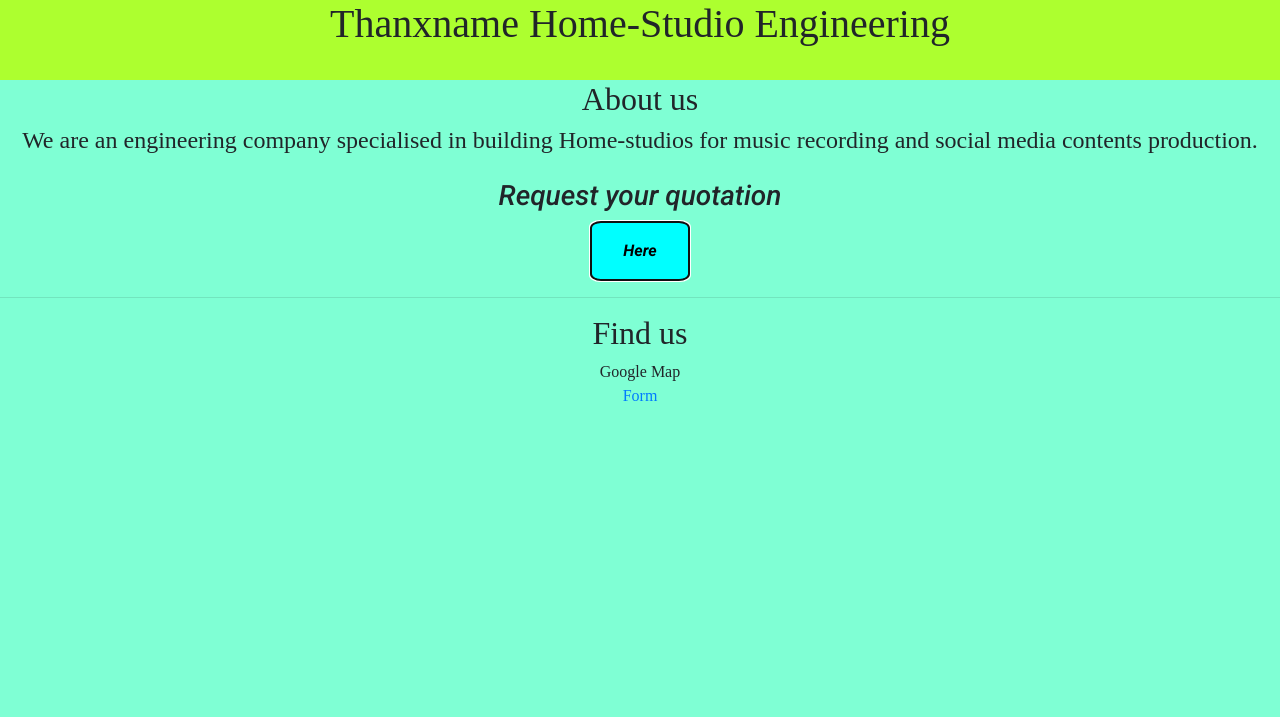
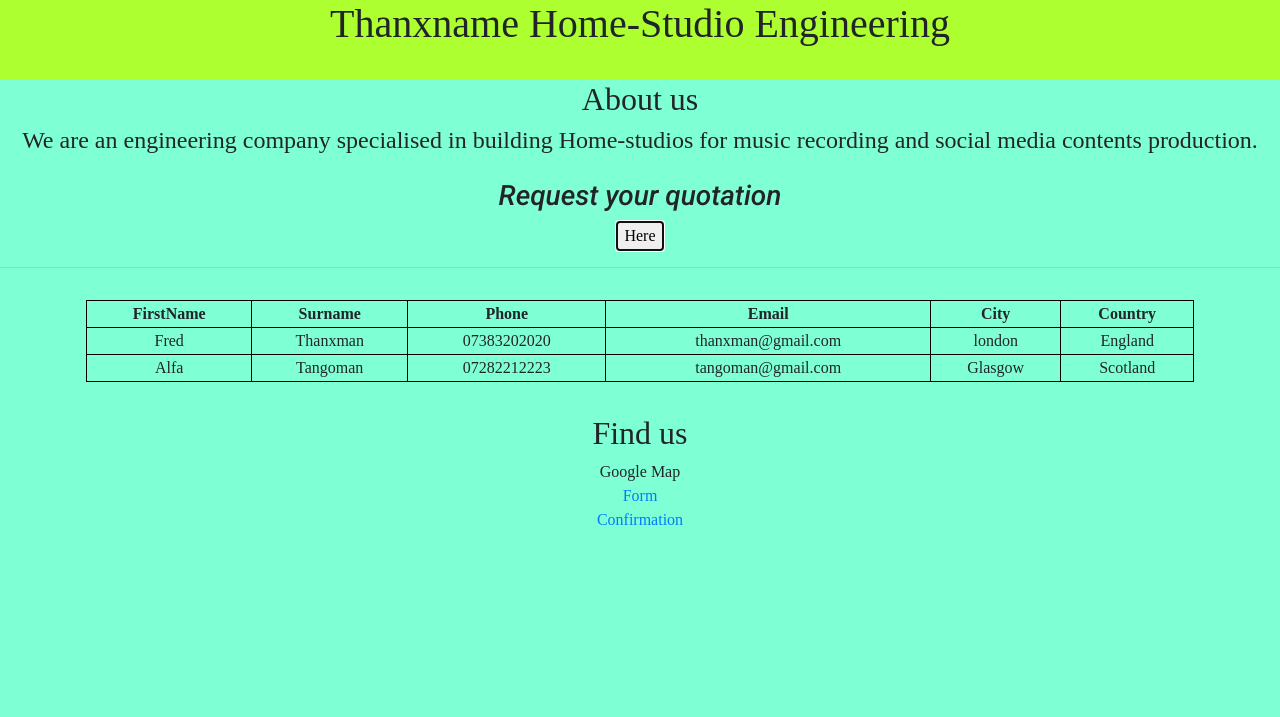
Before and after one commit to k-frederic/JS_Milestone-Project_2_page, a plain HTML site: page index.html in a window 1280 px wide. Both pictures are taken after a click on the button "Here". Shown: the top 717 px of the page. Drawn offline with nearby package versions, Linux system fonts and the light colour scheme; a web font is replaced by a local one.

Commit message:
feat: Put in place the table structure on script.js

```diff
--- a/assets/css/style.css
+++ b/assets/css/style.css
@@ -64,6 +64,9 @@ header {
   display: grid;
 }
 
+
+
+
 footer {
     background-color: greenyellow;
     height: 10%;
--- a/assets/js/script.js
+++ b/assets/js/script.js
@@ -1,7 +1,78 @@
+ function createTable() {
+   /*
+    document.write( ` <table>
+   <tr>
+   <th>FirstName</th>
+  <th>Surname</th>
+  <th>Phone</th>
+  <th>Email</th>
+  <th>City</th>
+   <th>Country</th>
+   </tr>
+  <tr>
+  <td>Fred</td>
+  <td>Thanxman</td>
+  <td>07383202020</td>
+  <td>thanxman@gmail.com</td>
+   <td>london</td>
+   <td>England</td>
+   </tr>
+   <tr>
+  <td>Alfa</td>
+  <td>Tangoman</td>
+  <td>07282212223</td>
+  <td>tangoman@gmail.com</td>
+   <td>Glasgow</td>
+   <td>Scotland</td>
+   </tr>
+   </table> `)
+          */
 
-document.addEventListener("DOMContentLoaded", function(){
-    let buttonBox = document.getElementsByTagName("button");
-    buttonBox.addEventListener("click", function() {
-        document.getElementById('btnBox').value = '';
-    })
-})
+let tableBoxes = document.getElementById('tableBox');
+tableBoxes.innerHTML = ` <table>
+<tr>
+<th>FirstName</th>
+<th>Surname</th>
+<th>Phone</th>
+<th>Email</th>
+<th>City</th>
+<th>Country</th>
+</tr>
+<tr>
+<td>Fred</td>
+<td>Thanxman</td>
+<td>07383202020</td>
+<td>thanxman@gmail.com</td>
+<td>london</td>
+<td>England</td>
+</tr>
+<tr>
+<td>Alfa</td>
+<td>Tangoman</td>
+<td>07282212223</td>
+<td>tangoman@gmail.com</td>
+<td>Glasgow</td>
+<td>Scotland</td>
+</tr>
+</table> `
+
+tableBoxes.style.width = "30%";
+tableBoxes.style.display = 'grid';
+tableBoxes.style.padding = '1rem';
+
+let tableRow = document.getElementsByTagName('tr');
+
+ for(let i = 0; i < tableRow.length; i++ ){
+    tableRow[i].style.border = '1px solid black';
+ }
+
+ let tableHeader = document.getElementsByTagName('th');
+ for(let i = 0; i < tableHeader.length; i++ ){
+    tableHeader[i].style.border = '1px solid black';
+ }
+
+ let tableData = document.getElementsByTagName('td');
+ for(let i = 0; i < tableData.length; i++ ){
+    tableData[i].style.border = '1px solid black';
+ }
+}
--- a/index.html
+++ b/index.html
@@ -24,7 +24,7 @@
     <div class="row">
         <div class="col-12">
             <h2> About us </h2>
-    </div>
+        </div>
         <div class="col-12">
            <h4> We are an engineering company specialised in building Home-studios for music recording and social media contents production.</h4>
         </div>
@@ -32,13 +32,44 @@
 
     <div class="row my-3">
 
-    <div class="col-12">
+       <div class="col-12">
 
         <h3 class="quote">Request your quotation</h3>
-        <button id="btnBox" type="submit">Here</button>
+        <button  onclick="createTable()" type="submit">Here</button>
+       </div >
+    </div >
+
+    <hr>
+    <div class="container my-3">
+        <div class="row">
+          <div id="tableBox"  class="col-12">
+
+                  <!-- <div>
+            <table>
+                <tr>
+                    <th>FirstName</th>
+                    <th>Surname</th>
+                    <th>Phone</th>
+                    <th>Email</th>
+                    <th>City</th>
+                    <th>Country</th>
+                </tr>
+                <tr>
+                    <td></td>
+                    <td></td>
+                    <td></td>
+                    <td></td>
+                    <td></td>
+                    <td></td>
+                </tr>
+            </table>
     </div>
-    </div>
-    <hr>
+-->
+
+          </div>
+        </div>
+   </div>
+
     <div class="row my-3" >
 
         <div class="col-12">
@@ -47,6 +78,7 @@
 
         <div class="col-12">Google Map</div>
         <div class="col-12"><a href="form.html">Form</a></div>
+        <div class="col-12"><a href="confirmation.html">Confirmation</a></div>
     </div>
 </main>
 
```
Also changed, not shown: confirmation.html (+47 -0 lines).
